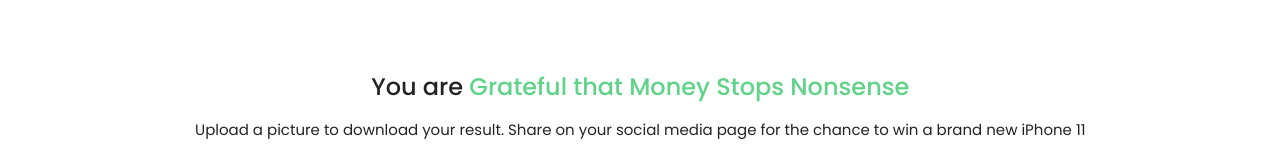
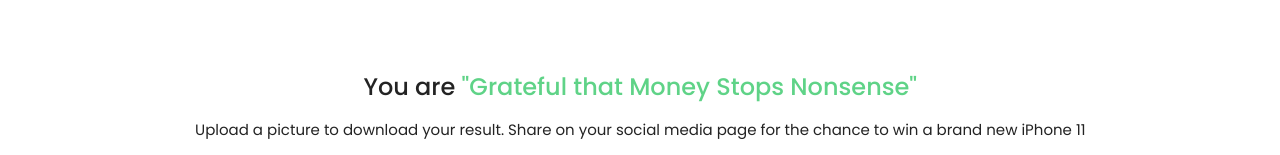
Before and after one commit to WeTalkSound/bolt-gratitude, a React (Create React App) app: page / in a window 1280 px wide. Both pictures are taken after a click on the label "Funds". Shown: the part 193-348 px from the top of the page. Built offline with nearby package versions, Linux system fonts and the light colour scheme.

Commit message:
Add Quotes around result

```diff
--- a/src/Components/Pages/Home/Home.js
+++ b/src/Components/Pages/Home/Home.js
@@ -310,7 +310,7 @@
     let [category, quoteIndex] = gratitude.split('&')
     return (
     <div className="animate__animated animate__flipInX">
-      <h1>You are <span className="primary-text">{GratitudeQuotes[category][quoteIndex]}</span></h1>
+      <h1>You are <span className="primary-text">"{GratitudeQuotes[category][quoteIndex]}"</span></h1>
       <p>
         Upload a picture to download your result.
         Share on your social media page for the chance to win a brand new iPhone 11
```
